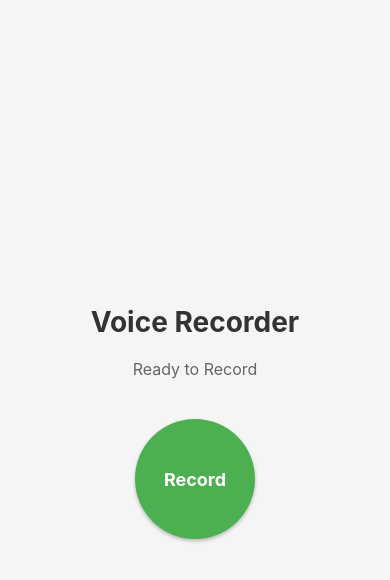
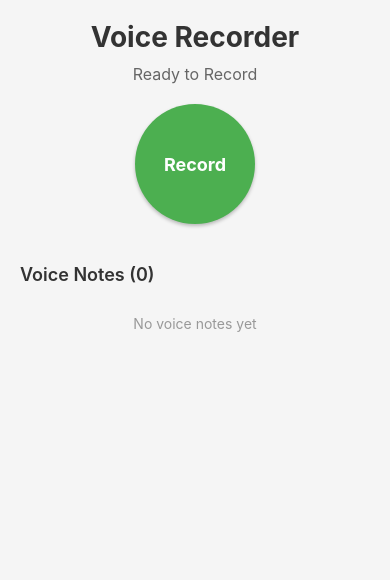
Before and after one commit to Jose-IDO/audio-recorder-app, a React Native app: screen / in a window 390 px wide. Shown: the top 580 px of the page. Built offline with nearby package versions, Linux system fonts and the light colour scheme; what react-native-audio-recorder-player would draw is missing.

Commit message:
Stage 2: Storage management and list display

```diff
--- a/package.json
+++ b/package.json
@@ -10,6 +10,7 @@
     "lint": "eslint ."
   },
   "dependencies": {
+    "@react-native-async-storage/async-storage": "^2.2.0",
     "react": "18.2.0",
     "react-native": "0.72.6",
     "react-native-audio-recorder-player": "^3.6.0",
--- /dev/null
+++ b/src/components/VoiceNoteItem.tsx
@@ -0,0 +1,54 @@
+import React from 'react';
+import {View, Text, StyleSheet, TouchableOpacity} from 'react-native';
+import {VoiceNote} from '../types/VoiceNote';
+
+interface VoiceNoteItemProps {
+  note: VoiceNote;
+  onPress: () => void;
+}
+
+const VoiceNoteItem: React.FC<VoiceNoteItemProps> = ({note, onPress}) => {
+  const formatDate = (dateString: string) => {
+    const date = new Date(dateString);
+    return date.toLocaleDateString() + ' ' + date.toLocaleTimeString();
+  };
+
+  return (
+    <TouchableOpacity style={styles.container} onPress={onPress}>
+      <View style={styles.content}>
+        <Text style={styles.name}>{note.name}</Text>
+        <Text style={styles.date}>{formatDate(note.date)}</Text>
+      </View>
+    </TouchableOpacity>
+  );
+};
+
+const styles = StyleSheet.create({
+  container: {
+    backgroundColor: '#fff',
+    padding: 15,
+    marginVertical: 5,
+    marginHorizontal: 10,
+    borderRadius: 8,
+    elevation: 2,
+    shadowColor: '#000',
+    shadowOffset: {width: 0, height: 1},
+    shadowOpacity: 0.22,
+    shadowRadius: 2.22,
+  },
+  content: {
+    flexDirection: 'column',
+  },
+  name: {
+    fontSize: 16,
+    fontWeight: '600',
+    color: '#333',
+    marginBottom: 5,
+  },
+  date: {
+    fontSize: 12,
+    color: '#666',
+  },
+});
+
+export default VoiceNoteItem;
--- a/src/screens/RecordingScreen.tsx
+++ b/src/screens/RecordingScreen.tsx
@@ -1,14 +1,34 @@
-import React, {useState} from 'react';
-import {View, Text, TouchableOpacity, StyleSheet, Alert} from 'react-native';
+import React, {useState, useEffect} from 'react';
+import {
+  View,
+  Text,
+  TouchableOpacity,
+  StyleSheet,
+  Alert,
+  FlatList,
+} from 'react-native';
 import AudioRecorderPlayer from 'react-native-audio-recorder-player';
 import {check, request, PERMISSIONS, RESULTS} from 'react-native-permissions';
 import {Platform} from 'react-native';
+import {saveVoiceNote, getVoiceNotes} from '../services/StorageService';
+import {VoiceNote} from '../types/VoiceNote';
+import VoiceNoteItem from '../components/VoiceNoteItem';
 
 const audioRecorderPlayer = new AudioRecorderPlayer();
 
 const RecordingScreen = () => {
   const [isRecording, setIsRecording] = useState(false);
   const [recordingPath, setRecordingPath] = useState('');
+  const [voiceNotes, setVoiceNotes] = useState<VoiceNote[]>([]);
+
+  useEffect(() => {
+    loadVoiceNotes();
+  }, []);
+
+  const loadVoiceNotes = async () => {
+    const notes = await getVoiceNotes();
+    setVoiceNotes(notes);
+  };
 
   const checkPermissions = async () => {
     const permission =
@@ -39,9 +59,10 @@ const RecordingScreen = () => {
     }
 
     try {
+      const timestamp = Date.now();
       const path = Platform.select({
-        ios: 'voiceNote.m4a',
-        android: 'sdcard/voiceNote.mp4',
+        ios: `voiceNote_${timestamp}.m4a`,
+        android: `sdcard/voiceNote_${timestamp}.mp4`,
       });
 
       const result = await audioRecorderPlayer.startRecorder(path);
@@ -60,7 +81,19 @@ const RecordingScreen = () => {
       audioRecorderPlayer.removeRecordBackListener();
       setIsRecording(false);
 
-      Alert.alert('Recording Saved', `Saved to: ${result}`);
+      const timestamp = Date.now();
+      const newNote: VoiceNote = {
+        id: timestamp.toString(),
+        name: `Voice Note ${new Date(timestamp).toLocaleDateString()}`,
+        path: result,
+        date: new Date(timestamp).toISOString(),
+        duration: 0,
+      };
+
+      await saveVoiceNote(newNote);
+      await loadVoiceNotes();
+
+      Alert.alert('Success', 'Recording saved');
       setRecordingPath('');
     } catch (error) {
       Alert.alert('Error', 'Failed to stop recording');
@@ -75,9 +108,20 @@ const RecordingScreen = () => {
     }
   };
 
+  const renderVoiceNote = ({item}: {item: VoiceNote}) => {
+    return (
+      <VoiceNoteItem
+        note={item}
+        onPress={() => {
+          Alert.alert('Voice Note', item.name);
+        }}
+      />
+    );
+  };
+
   return (
     <View style={styles.container}>
-      <View style={styles.content}>
+      <View style={styles.header}>
         <Text style={styles.title}>Voice Recorder</Text>
         <Text style={styles.status}>
           {isRecording ? 'Recording...' : 'Ready to Record'}
@@ -90,6 +134,17 @@ const RecordingScreen = () => {
           </Text>
         </TouchableOpacity>
       </View>
+      <View style={styles.listContainer}>
+        <Text style={styles.listTitle}>Voice Notes ({voiceNotes.length})</Text>
+        <FlatList
+          data={voiceNotes}
+          renderItem={renderVoiceNote}
+          keyExtractor={item => item.id}
+          ListEmptyComponent={
+            <Text style={styles.emptyText}>No voice notes yet</Text>
+          }
+        />
+      </View>
     </View>
   );
 };
@@ -99,21 +154,20 @@ const styles = StyleSheet.create({
     flex: 1,
     padding: 20,
   },
-  content: {
-    flex: 1,
-    justifyContent: 'center',
+  header: {
     alignItems: 'center',
+    marginBottom: 20,
   },
   title: {
     fontSize: 28,
     fontWeight: 'bold',
-    marginBottom: 20,
+    marginBottom: 10,
     color: '#333',
   },
   status: {
     fontSize: 16,
     color: '#666',
-    marginBottom: 40,
+    marginBottom: 20,
   },
   recordButton: {
     width: 120,
@@ -136,6 +190,21 @@ const styles = StyleSheet.create({
     fontSize: 18,
     fontWeight: 'bold',
   },
+  listContainer: {
+    flex: 1,
+    marginTop: 20,
+  },
+  listTitle: {
+    fontSize: 18,
+    fontWeight: '600',
+    marginBottom: 10,
+    color: '#333',
+  },
+  emptyText: {
+    textAlign: 'center',
+    color: '#999',
+    marginTop: 20,
+  },
 });
 
 export default RecordingScreen;
--- /dev/null
+++ b/src/services/StorageService.ts
@@ -0,0 +1,36 @@
+import AsyncStorage from '@react-native-async-storage/async-storage';
+import {VoiceNote} from '../types/VoiceNote';
+
+const STORAGE_KEY = 'voice_notes';
+
+export const saveVoiceNote = async (note: VoiceNote): Promise<void> => {
+  try {
+    const existingNotes = await getVoiceNotes();
+    const updatedNotes = [...existingNotes, note];
+    await AsyncStorage.setItem(STORAGE_KEY, JSON.stringify(updatedNotes));
+  } catch (error) {
+    throw new Error('Failed to save voice note');
+  }
+};
+
+export const getVoiceNotes = async (): Promise<VoiceNote[]> => {
+  try {
+    const data = await AsyncStorage.getItem(STORAGE_KEY);
+    if (data) {
+      return JSON.parse(data);
+    }
+    return [];
+  } catch (error) {
+    return [];
+  }
+};
+
+export const deleteVoiceNote = async (id: string): Promise<void> => {
+  try {
+    const existingNotes = await getVoiceNotes();
+    const updatedNotes = existingNotes.filter(note => note.id !== id);
+    await AsyncStorage.setItem(STORAGE_KEY, JSON.stringify(updatedNotes));
+  } catch (error) {
+    throw new Error('Failed to delete voice note');
+  }
+};
--- /dev/null
+++ b/src/types/VoiceNote.ts
@@ -0,0 +1,7 @@
+export interface VoiceNote {
+  id: string;
+  name: string;
+  path: string;
+  date: string;
+  duration: number;
+}
```
Also changed, not shown: 1 other file (tests, documents, lock files or other folders).
